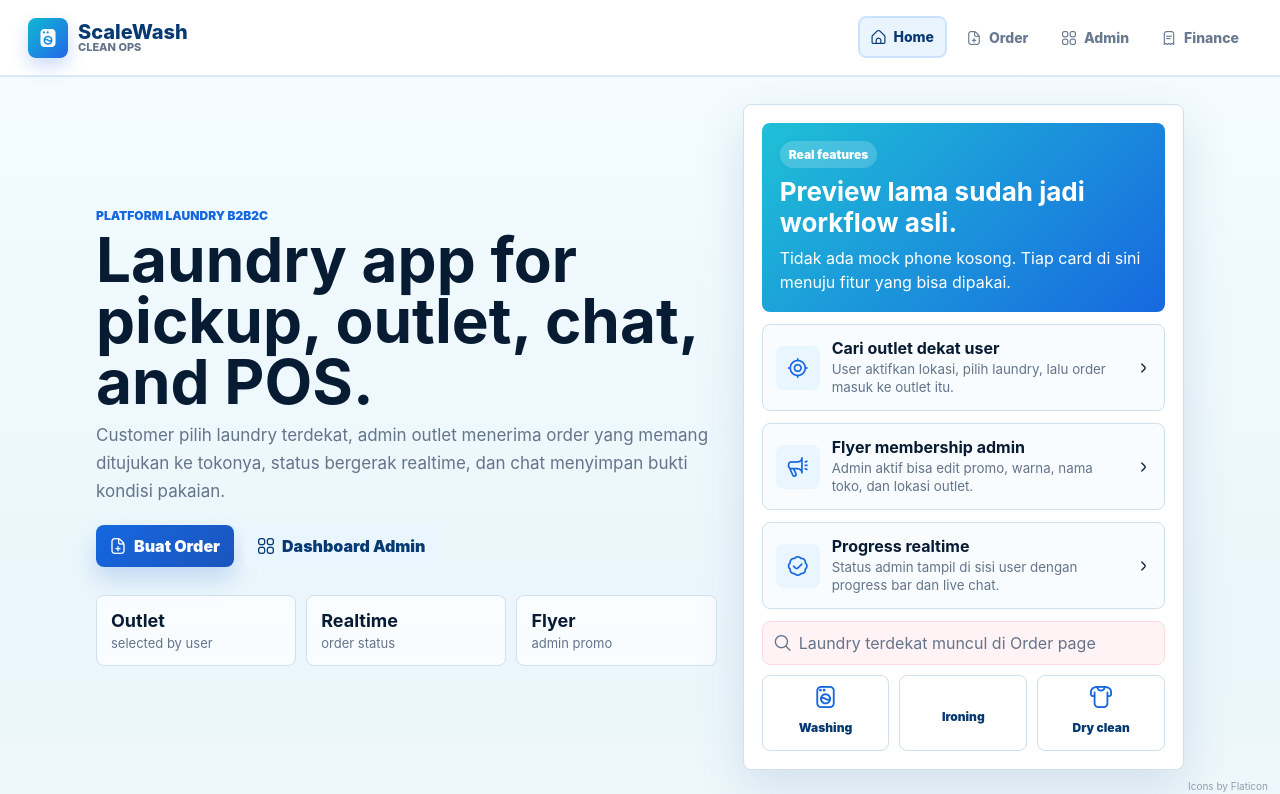
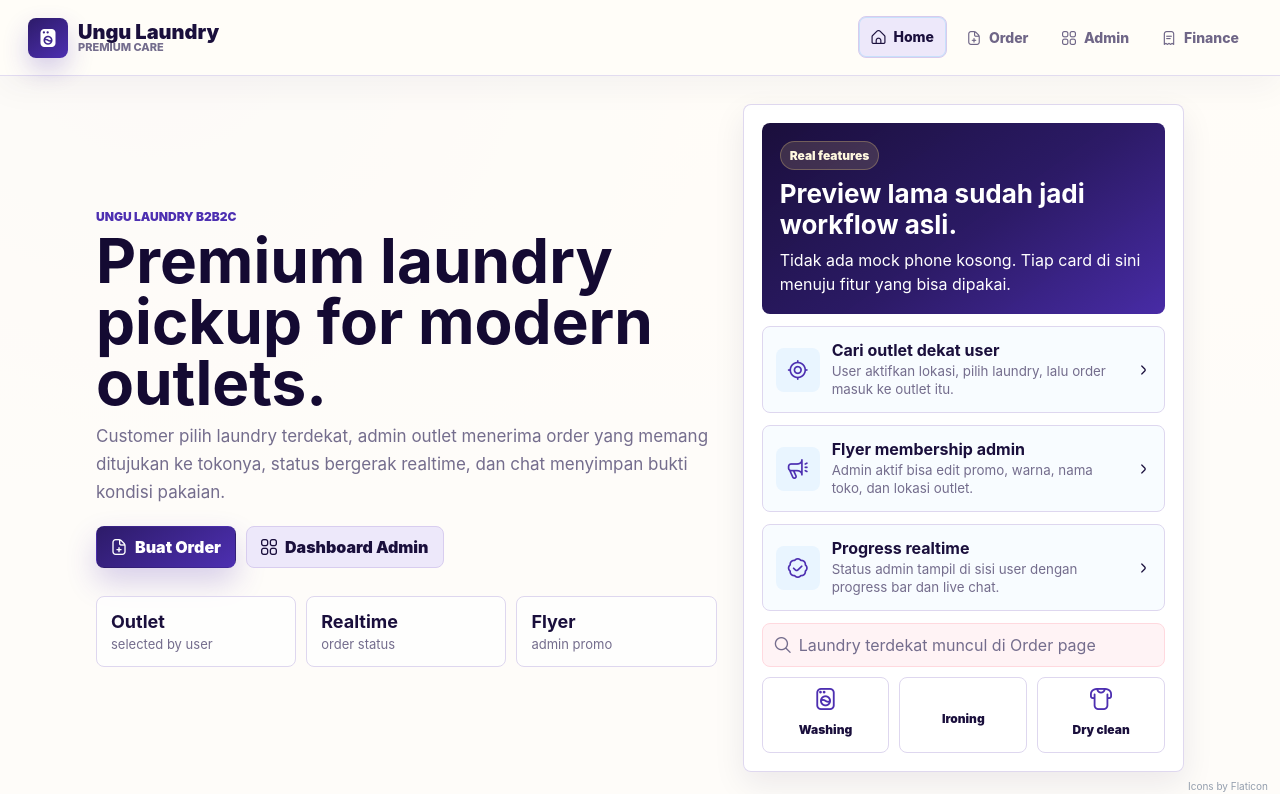
Before and after one commit to 2244zem/Aplikasi-Laundry, a Next.js app in the folder apps-frontend/web-nextjs/: page / in a window 1280 px wide. Shown: the top 794 px of the page. Built offline with nearby package versions, Linux system fonts and the light colour scheme.

Commit message:
rebrand interface to Ungu Laundry

```diff
--- a/apps-frontend/web-nextjs/app/globals.css
+++ b/apps-frontend/web-nextjs/app/globals.css
@@ -1876,3 +1876,294 @@
     grid-template-columns: 1fr;
   }
 }
+
+/* Ungu Laundry quiet luxury theme */
+:root {
+  --ink: #1a0f3c;
+  --muted: #746d8d;
+  --line: #ded7ef;
+  --soft-line: #eee9f8;
+  --surface: #ffffff;
+  --wash: #fbfaff;
+  --blue-900: #1a0f3c;
+  --blue-700: #4d2fb1;
+  --blue-100: #ede8fa;
+  --cyan-500: #8d6be8;
+  --mint-500: #3c8f6d;
+  --rose-400: #b66d91;
+  --yellow-300: #d7bd76;
+  --success: #2f7d5c;
+  --warning: #a76f22;
+  --danger: #a8324b;
+  --plum-950: #140a32;
+  --plum-900: #1a0f3c;
+  --plum-800: #2d1b69;
+  --plum-700: #4d2fb1;
+  --lavender-200: #ede8fa;
+  --lavender-100: #f7f3ff;
+  --ivory: #fffdf8;
+  --champagne: #d7bd76;
+  --shadow: 0 22px 54px rgba(26, 15, 60, 0.12);
+  --shadow-soft: 0 12px 32px rgba(26, 15, 60, 0.08);
+}
+
+::selection {
+  background: var(--lavender-200);
+  color: var(--plum-950);
+}
+
+* {
+  scrollbar-color: #c9bde8 transparent;
+  scrollbar-width: thin;
+}
+
+::-webkit-scrollbar {
+  height: 10px;
+  width: 10px;
+}
+
+::-webkit-scrollbar-thumb {
+  background: #c9bde8;
+  border: 3px solid transparent;
+  border-radius: 999px;
+  background-clip: padding-box;
+}
+
+::-webkit-scrollbar-track {
+  background: transparent;
+}
+
+body {
+  background:
+    radial-gradient(circle at 12% 0%, rgba(237, 232, 250, 0.9), transparent 34%),
+    linear-gradient(180deg, #fffdf8 0%, #fbfaff 46%, #f4efff 100%);
+  color: var(--ink);
+}
+
+.device-desktop .device-frame,
+.device-tablet .device-frame,
+.device-android .device-frame {
+  border-color: rgba(26, 15, 60, 0.14);
+  box-shadow: var(--shadow);
+}
+
+.app-shell {
+  background: rgba(255, 253, 248, 0.86);
+}
+
+.topbar {
+  background: rgba(255, 253, 248, 0.92);
+  border-bottom: 1px solid rgba(222, 215, 239, 0.86);
+  box-shadow: 0 12px 34px rgba(26, 15, 60, 0.045);
+}
+
+.brand {
+  color: var(--plum-900);
+  font-weight: 950;
+}
+
+.brand small {
+  color: var(--muted);
+}
+
+.brand-mark,
+.icon-badge,
+.outlet-logo {
+  background: linear-gradient(145deg, var(--plum-800), var(--plum-700));
+  box-shadow: 0 12px 26px rgba(77, 47, 177, 0.24);
+}
+
+.nav-link,
+.mobile-tab {
+  color: #6f6687;
+}
+
+.nav-link:hover,
+.nav-link.active,
+.mobile-tab.active {
+  background: var(--lavender-200);
+  border-color: #d7cbed;
+  color: var(--plum-900);
+}
+
+.page {
+  color: var(--ink);
+}
+
+.app-card,
+.panel,
+.nearby-card,
+.mini-store-card,
+.order-ticket,
+.customer-status-card,
+.chat-status-card,
+.chat-shell,
+.workflow-panel {
+  background: rgba(255, 255, 255, 0.92);
+  border: 1px solid rgba(222, 215, 239, 0.96);
+  border-radius: 8px;
+  box-shadow: var(--shadow-soft);
+}
+
+.panel.soft,
+.session-card,
+.ops-hero,
+.chat-status-card {
+  background:
+    linear-gradient(135deg, rgba(247, 243, 255, 0.96), rgba(255, 253, 248, 0.96)),
+    var(--ivory);
+}
+
+.eyebrow {
+  color: var(--plum-700);
+  font-weight: 950;
+}
+
+h1,
+h2,
+h3 {
+  color: var(--plum-950);
+  letter-spacing: 0;
+}
+
+.button {
+  border: 1px solid transparent;
+  transition:
+    background-color 180ms ease,
+    border-color 180ms ease,
+    box-shadow 180ms ease,
+    color 180ms ease,
+    transform 180ms ease;
+}
+
+.button.primary,
+.button.confirm {
+  background: linear-gradient(145deg, var(--plum-800), var(--plum-700));
+  box-shadow: 0 14px 30px rgba(77, 47, 177, 0.22);
+  color: #ffffff;
+}
+
+.button.secondary {
+  background: var(--lavender-200);
+  border-color: #d8cdef;
+  color: var(--plum-900);
+}
+
+.button.ghost {
+  color: var(--plum-800);
+}
+
+.button.destructive {
+  background: #fff0f3;
+  border-color: #f0bfca;
+  color: var(--danger);
+}
+
+.button:hover {
+  transform: translateY(-1px);
+}
+
+.input,
+.textarea,
+.select {
+  background: rgba(255, 255, 255, 0.96);
+  border: 1px solid #d8d0e8;
+  color: var(--ink);
+}
+
+.input:focus,
+.textarea:focus,
+.select:focus {
+  border-color: var(--plum-700);
+  box-shadow: 0 0 0 3px rgba(77, 47, 177, 0.12);
+}
+
+.choice-pill.active,
+.choice-pill:hover,
+.service-option.active,
+.service-option:hover,
+.outlet-card.active {
+  background: var(--lavender-100);
+  border-color: #c7b8e8;
+  color: var(--plum-900);
+}
+
+.service-option i,
+.nearby-media,
+.feature-card i,
+.ticket-info i,
+.empty-state i {
+  color: var(--plum-700);
+}
+
+.workflow-header,
+.membership-card,
+.app-banner,
+.ad-card {
+  background:
+    linear-gradient(145deg, rgba(26, 15, 60, 0.98), rgba(45, 27, 105, 0.94) 55%, rgba(77, 47, 177, 0.9)),
+    var(--plum-900);
+}
+
+.ad-pill {
+  background: rgba(215, 189, 118, 0.18);
+  border: 1px solid rgba(215, 189, 118, 0.34);
+  color: #fff8df;
+}
+
+.workflow-card:hover,
+.outlet-card:hover,
+.nearby-card:hover,
+.order-ticket:hover {
+  border-color: #c7b8e8;
+  box-shadow: 0 18px 36px rgba(26, 15, 60, 0.1);
+}
+
+.status {
+  border: 1px solid transparent;
+}
+
+.status.pending {
+  background: #fff8e4;
+  border-color: #ead69b;
+  color: var(--warning);
+}
+
+.status.active,
+.status.paid,
+.status.done {
+  background: #eaf8f0;
+  border-color: #bfe7cf;
+  color: var(--success);
+}
+
+.status.failed {
+  background: #fff0f3;
+  border-color: #f0bfca;
+  color: var(--danger);
+}
+
+.status.subtle {
+  background: var(--lavender-100);
+  border-color: var(--line);
+  color: var(--muted);
+}
+
+.status-rail span.active {
+  background: var(--lavender-200);
+  color: var(--plum-900);
+}
+
+.receipt-preview.modern,
+.receipt-preview {
+  background: #fffdf8;
+  border-color: #cfc3e8;
+}
+
+.table th {
+  color: var(--plum-700);
+}
+
+.table tr:hover td {
+  background: rgba(237, 232, 250, 0.45);
+}
--- a/apps-frontend/web-nextjs/app/layout.tsx
+++ b/apps-frontend/web-nextjs/app/layout.tsx
@@ -5,8 +5,8 @@
 import './globals.css';
 
 export const metadata: Metadata = {
-  title: 'ScaleWash',
-  description: 'Laundry SaaS B2B2C with Supabase, Midtrans, and POS printing.',
+  title: 'Ungu Laundry',
+  description: 'Premium laundry SaaS B2B2C with Supabase, Midtrans, and POS printing.',
 };
 
 export default function RootLayout({ children }: Readonly<{ children: React.ReactNode }>) {
--- a/apps-frontend/web-nextjs/app/page.tsx
+++ b/apps-frontend/web-nextjs/app/page.tsx
@@ -50,8 +50,8 @@
     <main className="page home-screen">
       <section className="home-hero no-mockup">
         <div className="home-copy">
-          <p className="eyebrow">Platform laundry B2B2C</p>
-          <h1>Laundry app for pickup, outlet, chat, and POS.</h1>
+          <p className="eyebrow">Ungu Laundry B2B2C</p>
+          <h1>Premium laundry pickup for modern outlets.</h1>
           <p className="muted">
             Customer pilih laundry terdekat, admin outlet menerima order yang memang ditujukan ke tokonya,
             status bergerak realtime, dan chat menyimpan bukti kondisi pakaian.
@@ -87,7 +87,7 @@
           </div>
         </div>
 
-        <aside className="workflow-panel" aria-label="Fitur nyata ScaleWash">
+        <aside className="workflow-panel" aria-label="Fitur nyata Ungu Laundry">
           <div className="workflow-header">
             <span className="ad-pill">Real features</span>
             <h2>Preview lama sudah jadi workflow asli.</h2>
--- a/apps-frontend/web-nextjs/components/AdminOrderRealtimePrint.tsx
+++ b/apps-frontend/web-nextjs/components/AdminOrderRealtimePrint.tsx
@@ -34,7 +34,7 @@
   return `
     <html>
       <head>
-        <title>ScaleWash Nota ${escapeHtml(order.id.slice(0, 8))}</title>
+        <title>Ungu Laundry Nota ${escapeHtml(order.id.slice(0, 8))}</title>
         <style>
           body {
             width: 58mm;
@@ -62,7 +62,7 @@
         </style>
       </head>
       <body>
-        <h1>SCALEWASH NOTA</h1>
+        <h1>UNGU LAUNDRY NOTA</h1>
         <p>ID: ${escapeHtml(order.id.slice(0, 8))}</p>
         <p>User: ${escapeHtml(order.user_id)}</p>
         <p>Paket: ${escapeHtml(detail.paket ?? '-')}</p>
--- a/apps-frontend/web-nextjs/components/AppShell.tsx
+++ b/apps-frontend/web-nextjs/components/AppShell.tsx
@@ -71,8 +71,8 @@
                 <i className="fi fi-sr-washer" aria-hidden />
               </span>
               <span>
-                ScaleWash
-                <small>clean ops</small>
+                Ungu Laundry
+                <small>premium care</small>
               </span>
             </Link>
 
--- a/apps-frontend/web-nextjs/components/AuthPanel.tsx
+++ b/apps-frontend/web-nextjs/components/AuthPanel.tsx
@@ -49,7 +49,7 @@
     .from('tabel_user')
     .insert({
       auth_user_id: user.id,
-      nama: fallbackName || user.email?.split('@')[0] || 'ScaleWash User',
+      nama: fallbackName || user.email?.split('@')[0] || 'Ungu Laundry User',
       email: user.email,
     })
     .select('*')
@@ -184,7 +184,7 @@
               <p className="eyebrow">Sesi aktif</p>
               <h2 style={{ marginBottom: 6 }}>{profile.nama}</h2>
               <p className="muted" style={{ marginBottom: 0 }}>
-                {profile.email} · {profile.role} · Langganan {profile.status_langganan}
+                {profile.email} - {profile.role} - Langganan {profile.status_langganan}
               </p>
             </div>
             <button className="button secondary" onClick={handleSignOut} type="button">
@@ -202,7 +202,7 @@
     <div className="grid two">
       <section className="panel">
         <p className="eyebrow">Masuk Supabase</p>
-        <h1>{mode === 'signup' ? 'Buat akun ScaleWash' : 'Masuk untuk lanjut'}</h1>
+        <h1>{mode === 'signup' ? 'Buat akun Ungu Laundry' : 'Masuk untuk lanjut'}</h1>
         <p className="muted">
           Akun ini dipakai untuk mencoba RLS, membuat order customer, dan membuka dashboard admin.
         </p>
--- a/apps-frontend/web-nextjs/components/CustomerOrderForm.tsx
+++ b/apps-frontend/web-nextjs/components/CustomerOrderForm.tsx
@@ -481,7 +481,7 @@
             <span className="status pending">Draft</span>
           </div>
           <div className="receipt-preview modern">
-            <p>SCALEWASH ORDER</p>
+            <p>UNGU LAUNDRY ORDER</p>
             <p>User: {profile.nama}</p>
             <p>Outlet: {selectedOutlet ? outletName(selectedOutlet) : '-'}</p>
             <p>Paket: {paket}</p>
```
